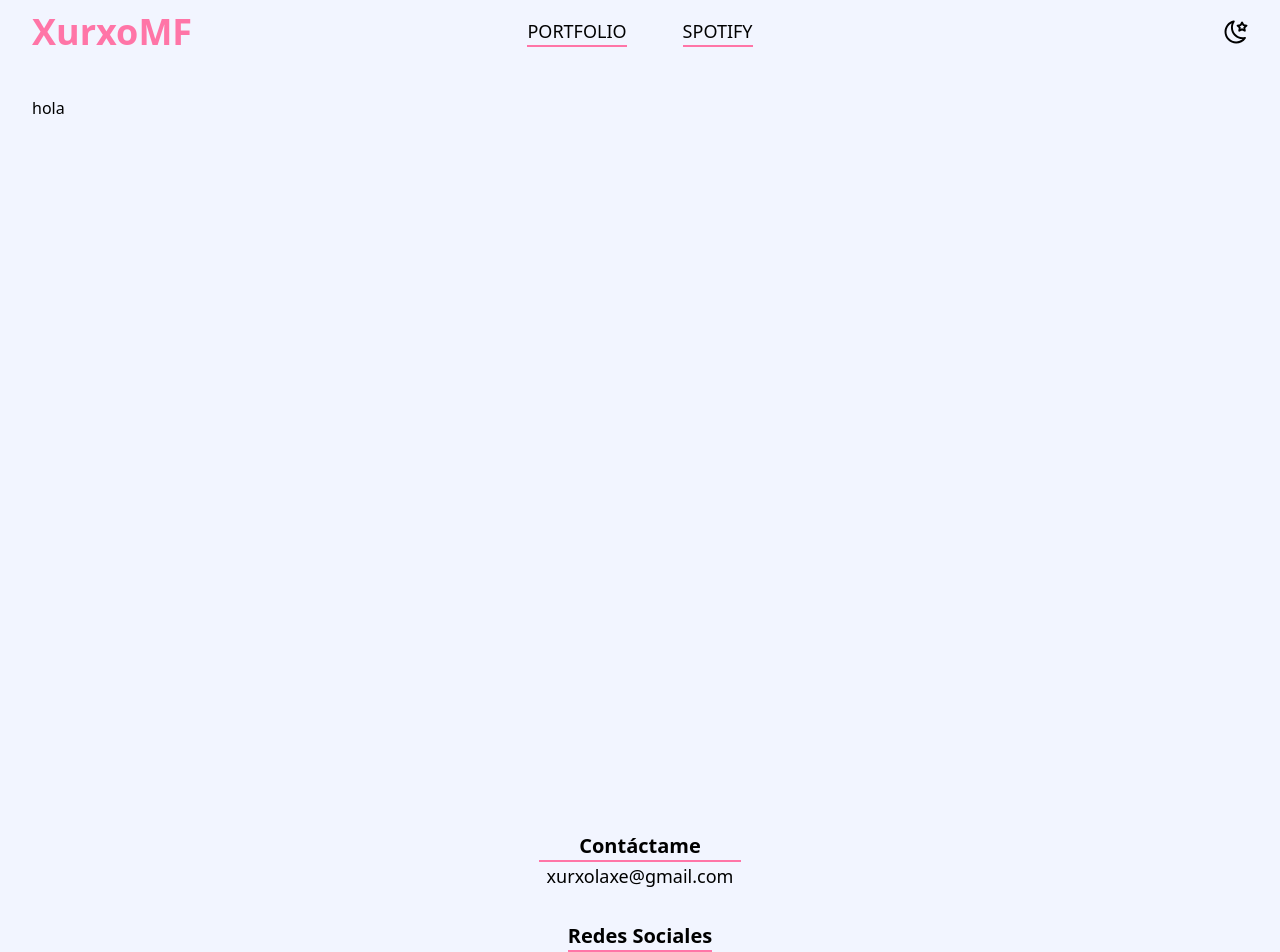
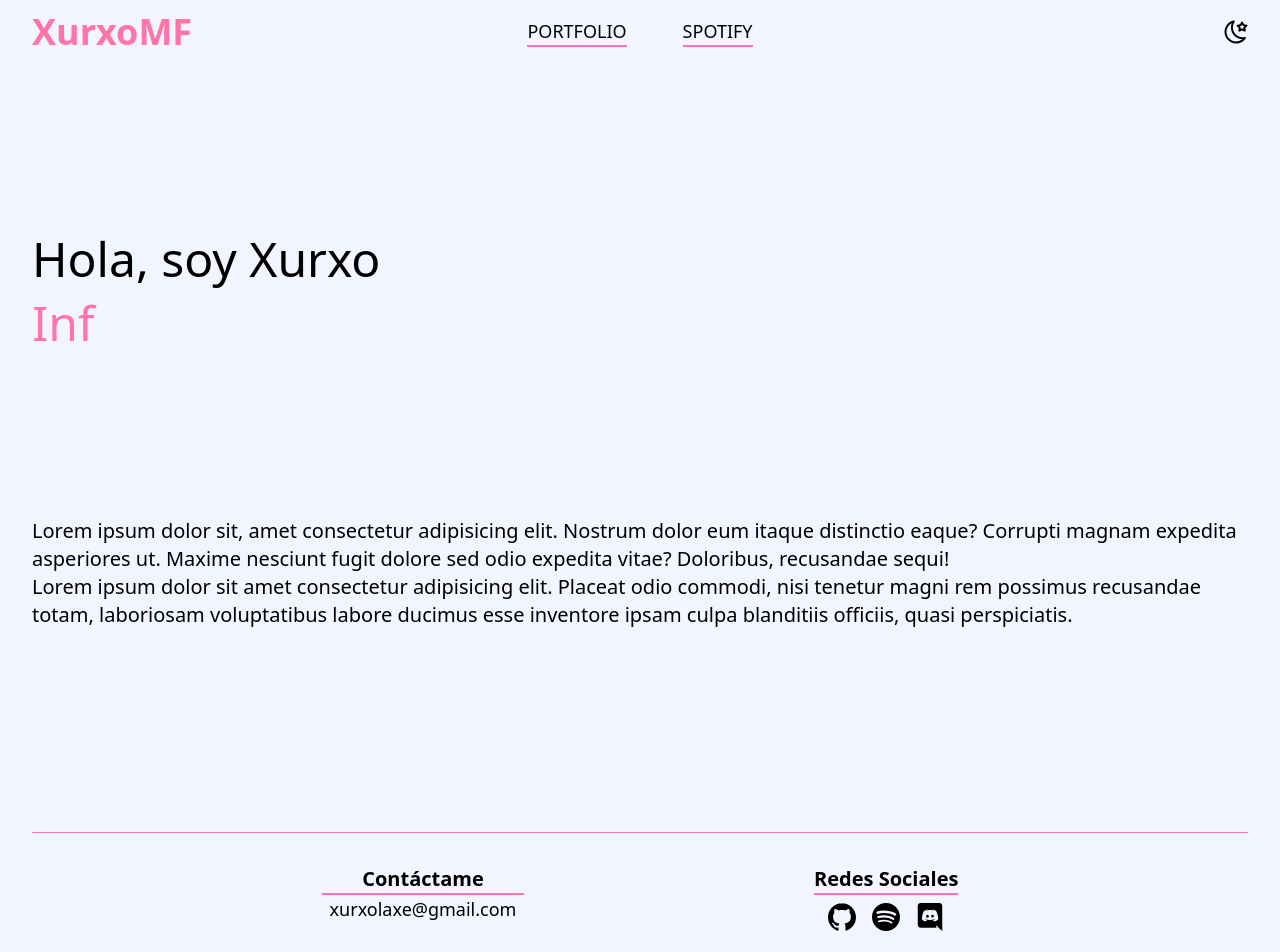
Before and after one commit to XurxoMF/xurxomf.me, a React (Create React App) app: page / in a window 1280 px wide. Shown: the top 952 px of the page. Built offline with nearby package versions, Linux system fonts and the light colour scheme.

Commit message:
Pimer apartado bienvenida, mini cambios nav y root

```diff
--- a/package.json
+++ b/package.json
@@ -11,6 +11,7 @@
         "gh-pages": "^4.0.0",
         "react": "^18.2.0",
         "react-awesome-reveal": "^4.1.0",
+        "react-copy-to-clipboard": "^5.1.0",
         "react-dom": "^18.2.0",
         "react-router-dom": "^6.4.2",
         "react-scripts": "5.0.1",
--- a/src/components/footer/Footer.jsx
+++ b/src/components/footer/Footer.jsx
@@ -2,6 +2,7 @@ import React from "react";
 import GitHubSVG from "../../assets/svg/GitHubSVG";
 import SpotifySVG from "../../assets/svg/SpotifySVG";
 import DiscordSVG from "../../assets/svg/DiscordSVG";
+import CopyToClipboard from "react-copy-to-clipboard";
 
 const Footer = () => {
     const redes = [
@@ -10,15 +11,30 @@ const Footer = () => {
         { to: "https://discord.gg/ZvB55s4", icono: DiscordSVG },
     ];
 
+    const [copiado, setCopiado] = React.useState(false);
+
     return (
         <footer className="p-8 flex flex-col items-center gap-8 text-center">
+            <div className="flex flex-col gap-8 lg:gap-0 lg:w-full lg:flex-row lg:justify-evenly lg:border-y border-xmf-pink py-8">
                 <section>
                     <p className="text-xl font-bold border-b-2 border-xmf-pink">Contáctame</p>
-                <p className="text-lg cursor-pointer px-2">xurxolaxe@gmail.com</p>
+                    <CopyToClipboard
+                        text="xurxolaxe@gmail.com"
+                        onCopy={() => {
+                            setCopiado(true);
+                            setTimeout(() => {
+                                setCopiado(false);
+                            }, 3000);
+                        }}
+                    >
+                        <p className="relative text-lg cursor-pointer px-2 hover:text-xmf-pink">
+                            xurxolaxe@gmail.com <span className={(copiado ? "absolute" : "hidden") + " -right-5"}>✅</span>
+                        </p>
+                    </CopyToClipboard>
                 </section>
                 <section>
                     <p className="text-xl font-bold border-b-2 border-xmf-pink mb-2">Redes Sociales</p>
-                <div className="flex gap-4 px-2">
+                    <div className="flex gap-4 px-2 justify-center">
                         {redes.map((red) => (
                             <a href={red.to} target="_blank" rel="noreferrer">
                                 <red.icono className={"w-7 h-7 fill-black dark:fill-white hover:fill-xmf-pink dark:hover:fill-xmf-pink"} />
@@ -26,6 +42,7 @@ const Footer = () => {
                         ))}
                     </div>
                 </section>
+            </div>
             <p className="text-sm">Copyright &copy; 2022 - Xurxo Martínez</p>
         </footer>
     );
--- a/src/components/header/Logo.jsx
+++ b/src/components/header/Logo.jsx
@@ -2,7 +2,7 @@ import { Link } from "react-router-dom";
 
 function Logo() {
     return (
-        <Link to="/" className="absolute text-3xl md:text-4xl font-extrabold text-xmf-pink">
+        <Link to="/" className="absolute text-3xl md:text-4xl font-extrabold text-xmf-pink select-none">
             XurxoMF
         </Link>
     );
--- a/src/components/link/EnlaceNav.jsx
+++ b/src/components/link/EnlaceNav.jsx
@@ -2,7 +2,7 @@ import { Link } from "react-router-dom";
 
 function EnlaceNav({ to, nombre, className }) {
     return (
-        <Link to={to} className={className}>
+        <Link to={to} className={className + " select-none"}>
             {nombre}
         </Link>
     );
--- a/src/routes/Bienvenida.jsx
+++ b/src/routes/Bienvenida.jsx
@@ -1,9 +1,23 @@
 import React from "react";
+import { TypeAnimation } from "react-type-animation";
 
 const Bienvenida = () => {
     return (
-        <div className="w-full h-full p-8">
-            <p>hola</p>
+        <div className="w-full h-[calc(100vh-4rem)] flex flex-col justify-evenly">
+            <section className="text-2xl flex flex-col sm:text-4xl lg:text-5xl gap-4">
+                <p>Hola, soy Xurxo</p>
+                <TypeAnimation sequence={["Full-Stack Developer", 1000, "Informático", 1000, "Rockstar Adicted", 1000]} cursor={true} repeat={Infinity} className="text-xmf-pink" />
+            </section>
+            <div className="md:text-xl">
+                <p>
+                    Lorem ipsum dolor sit, amet consectetur adipisicing elit. Nostrum dolor eum itaque distinctio eaque? Corrupti magnam expedita asperiores ut. Maxime nesciunt fugit dolore sed odio
+                    expedita vitae? Doloribus, recusandae sequi!
+                </p>
+                <p>
+                    Lorem ipsum dolor sit amet consectetur adipisicing elit. Placeat odio commodi, nisi tenetur magni rem possimus recusandae totam, laboriosam voluptatibus labore ducimus esse
+                    inventore ipsam culpa blanditiis officiis, quasi perspiciatis.
+                </p>
+            </div>
         </div>
     );
 };
--- a/src/routes/Root.jsx
+++ b/src/routes/Root.jsx
@@ -4,12 +4,14 @@ import Footer from "../components/footer/Footer";
 
 function Root() {
     return (
-        <div className="relative w-full min-h-screen bg-xmf-light-white dark:bg-xmf-dark-blue text-black dark:text-white overflow-x-hidden">
-            <Header />
-            <main className="w-full h-[calc(100vh-4rem)]">
-                <Outlet />
-            </main>
-            <Footer />
+        <div className="w-full overflow-x-hidden bg-xmf-light-white dark:bg-xmf-dark-blue text-black dark:text-white">
+            <div className="relative m-auto w-full min-h-screen max-w-screen-xl">
+                <Header />
+                <main className="w-full min-h-[calc(100vh-4rem)] px-8">
+                    <Outlet />
+                </main>
+                <Footer />
+            </div>
         </div>
     );
 }
```
Also changed, not shown: 1 other file (tests, documents, lock files or other folders). Lines whose indentation alone changed are shown as unchanged.
